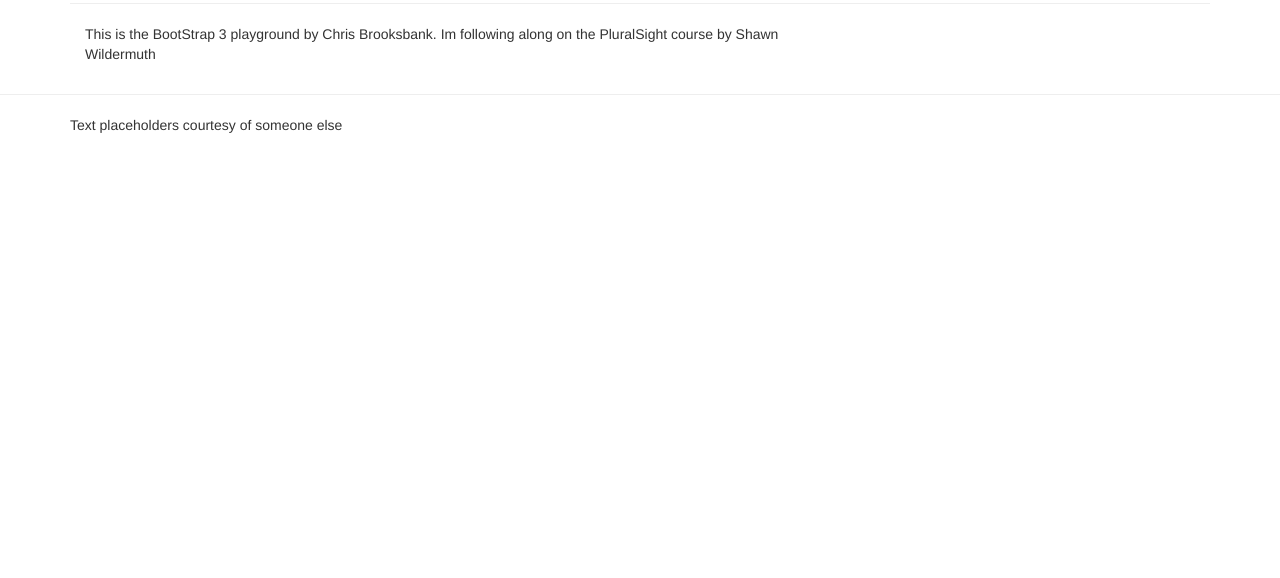
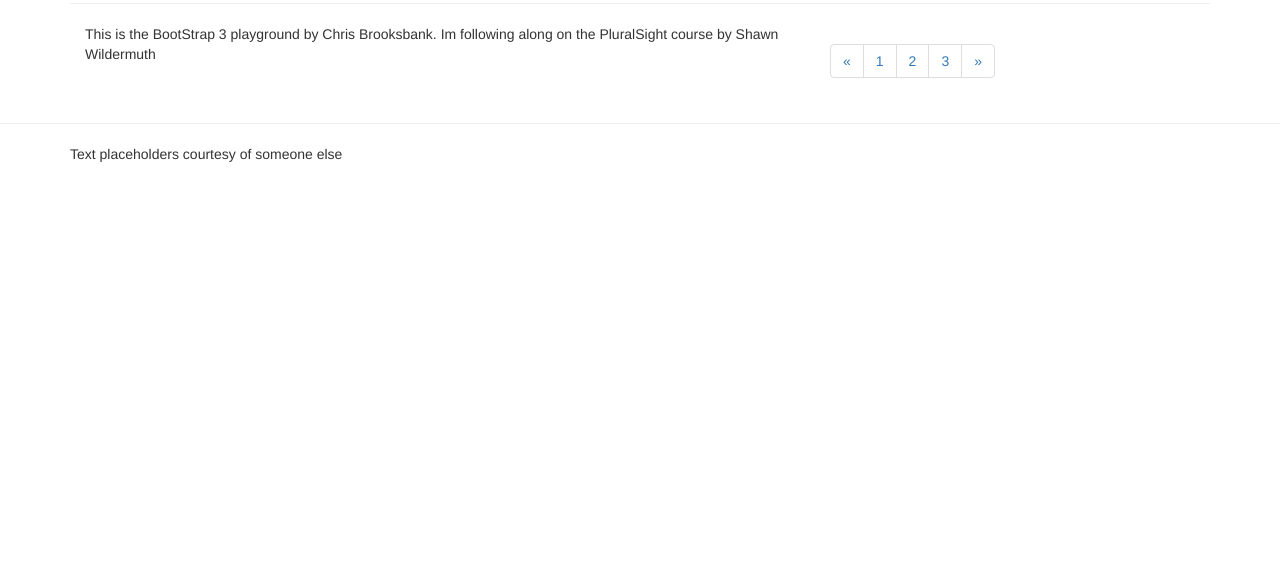
Before and after one commit to ChrisBrooksbank/bootstrap3-playground, a website: page about.html in a window 1280 px wide. Shown: the part 222-800 px from the top of the page. Drawn offline with nearby package versions, Linux system fonts and the light colour scheme.

Commit message:
pagination added to about page

```diff
--- a/about.html
+++ b/about.html
@@ -36,6 +36,20 @@
 			        </ol>
 			    	<h1>About the Bootstrap 3 PlayGround</h1>
 			    </div>
+
+				<!-- <ul class="pager">
+					<li class="previous"><a href="#">&larr; Prev</a></li>
+					<li class="next"><a href="#">Next &rarr;</a></li>
+				</ul> -->
+
+				<ul class="pagination">
+					<li><a href="#">&laquo;</a></li>
+					<li><a href="#">1</a></li>
+					<li><a href="#">2</a></li>
+					<li><a href="#">3</a></li>
+					<li><a href="#">&raquo;</a></li>
+				</ul>
+
 				<section id="main" class="col-md-8 col-sm-10">
 				   <p>This is the BootStrap 3 playground by Chris Brooksbank. Im following along on the PluralSight course by Shawn Wildermuth</p>
 				</section>
```
